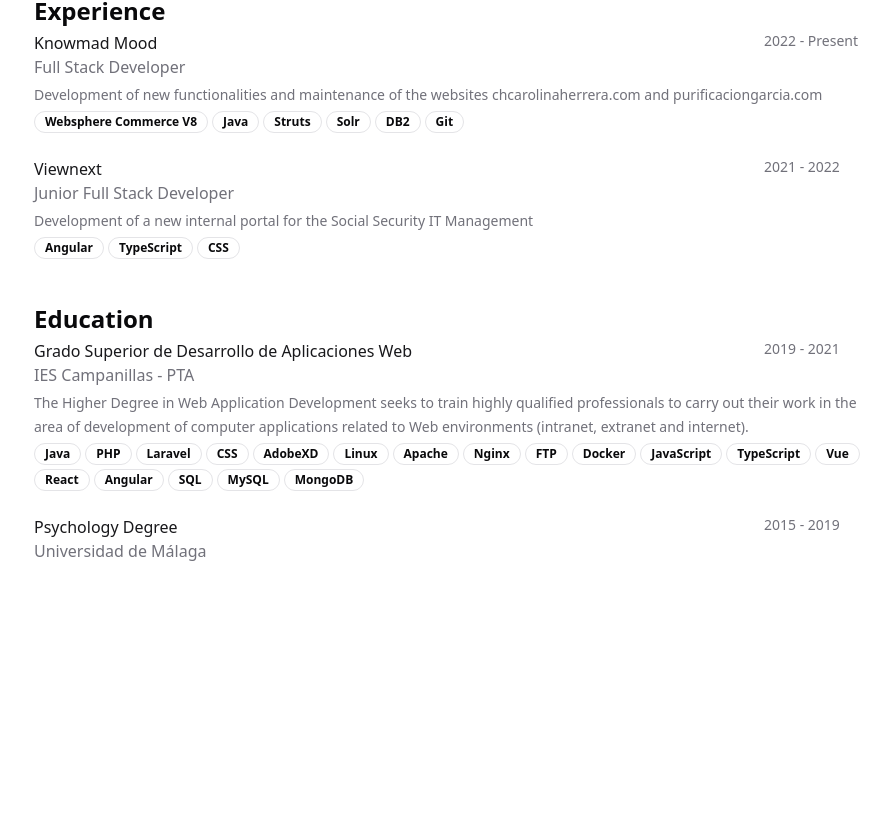
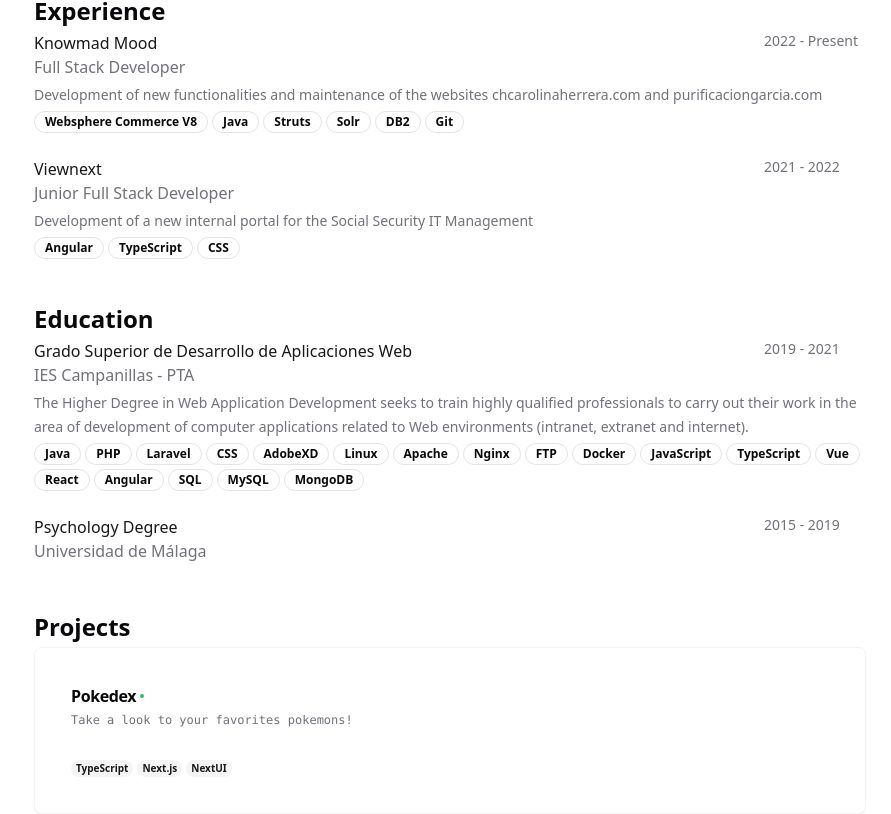
Before and after one commit to jluquer/portfolio, a React (Vite) app: page / in a window 1280 px wide. Shown: the part 807-1621 px from the top of the page, without its empty margins (190-1081 px from the left). Before the commit the page ends 1422 px from the top, so only its background shows below. Built offline with nearby package versions, Linux system fonts and the light colour scheme.

Commit message:
Projects sections + pokedex project

```diff
--- a/src/App.tsx
+++ b/src/App.tsx
@@ -1,7 +1,13 @@
 import { CommandMenu, Header } from '@/components';
 import { ThemeProvider } from '@/components/theme';
 import { TranslationsProvider } from '@/components/translations';
-import { About, Education, Experience, Hero } from '@/components/sections';
+import {
+  About,
+  Education,
+  Experience,
+  Hero,
+  Projects,
+} from '@/components/sections';
 import useMediaQuery from './hooks/useMediaQuery';
 
 export default function App() {
@@ -18,6 +24,7 @@
               <About />
               <Experience />
               <Education />
+              <Projects />
             </main>
           </div>
         </div>
--- /dev/null
+++ b/src/components/ProjectCard.tsx
@@ -0,0 +1,59 @@
+import {
+  Card,
+  CardHeader,
+  CardContent,
+  CardDescription,
+  CardTitle,
+} from './ui/card';
+import { Badge } from './ui/badge';
+
+interface Props {
+  title: string;
+  description: string;
+  tags: readonly string[];
+  link?: string;
+}
+
+export function ProjectCard({ title, description, tags, link }: Props) {
+  return (
+    <Card className='flex flex-col overflow-hidden border border-muted p-3'>
+      <CardHeader className=''>
+        <div className='space-y-1'>
+          <CardTitle className='text-base'>
+            {link ? (
+              <a
+                href={link}
+                target='_blank'
+                className='inline-flex items-center gap-1 hover:underline'
+              >
+                {title}{' '}
+                <span className='size-1 rounded-full bg-green-500'></span>
+              </a>
+            ) : (
+              title
+            )}
+          </CardTitle>
+          <div className='hidden font-mono text-xs underline print:visible'>
+            {link?.replace('https://', '').replace('www.', '').replace('/', '')}
+          </div>
+          <CardDescription className='font-mono text-xs'>
+            {description}
+          </CardDescription>
+        </div>
+      </CardHeader>
+      <CardContent className='mt-auto flex'>
+        <div className='mt-2 flex flex-wrap gap-1'>
+          {tags.map((tag) => (
+            <Badge
+              className='px-1 py-0 text-[10px]'
+              variant='secondary'
+              key={tag}
+            >
+              {tag}
+            </Badge>
+          ))}
+        </div>
+      </CardContent>
+    </Card>
+  );
+}
--- /dev/null
+++ b/src/components/sections/Projects.tsx
@@ -0,0 +1,25 @@
+import { Section } from '.';
+import { ProjectCard } from '../ProjectCard';
+import { useTranslations } from '../translations';
+
+export function Projects() {
+  const { t } = useTranslations();
+  return (
+    <Section
+      id='projects'
+      title={t.cvSections.projects?.title}
+    >
+      {t.cvSections.projects?.entries.map((project) => {
+        return (
+          <ProjectCard
+            key={project.title}
+            title={project.title}
+            description={project.description}
+            tags={project.techStack}
+            link={'link' in project ? project.link.href : undefined}
+          />
+        );
+      })}
+    </Section>
+  );
+}
--- a/src/components/sections/index.ts
+++ b/src/components/sections/index.ts
@@ -3,3 +3,4 @@
 export * from './Experience';
 export * from './Section';
 export * from './Education';
+export * from './Projects';
--- a/src/components/translations/translations.interface.ts
+++ b/src/components/translations/translations.interface.ts
@@ -111,12 +111,11 @@
   | 'Bengali';
 
 interface Projects {
-  name: string;
-  isActive?: boolean;
+  title: string;
   description: string;
-  highlights: Highlight;
-  url: string;
-  github?: string;
+  techStack: string[];
+  link: {
+    label: string;
+    href: string;
+  };
 }
-
-type Highlight = Array<string>;
--- /dev/null
+++ b/src/components/ui/card.tsx
@@ -0,0 +1,79 @@
+import * as React from "react"
+
+import { cn } from "@/lib/utils"
+
+const Card = React.forwardRef<
+  HTMLDivElement,
+  React.HTMLAttributes<HTMLDivElement>
+>(({ className, ...props }, ref) => (
+  <div
+    ref={ref}
+    className={cn(
+      "rounded-lg border bg-card text-card-foreground shadow-sm",
+      className
+    )}
+    {...props}
+  />
+))
+Card.displayName = "Card"
+
+const CardHeader = React.forwardRef<
+  HTMLDivElement,
+  React.HTMLAttributes<HTMLDivElement>
+>(({ className, ...props }, ref) => (
+  <div
+    ref={ref}
+    className={cn("flex flex-col space-y-1.5 p-6", className)}
+    {...props}
+  />
+))
+CardHeader.displayName = "CardHeader"
+
+const CardTitle = React.forwardRef<
+  HTMLParagraphElement,
+  React.HTMLAttributes<HTMLHeadingElement>
+>(({ className, ...props }, ref) => (
+  <h3
+    ref={ref}
+    className={cn(
+      "text-2xl font-semibold leading-none tracking-tight",
+      className
+    )}
+    {...props}
+  />
+))
+CardTitle.displayName = "CardTitle"
+
+const CardDescription = React.forwardRef<
+  HTMLParagraphElement,
+  React.HTMLAttributes<HTMLParagraphElement>
+>(({ className, ...props }, ref) => (
+  <p
+    ref={ref}
+    className={cn("text-sm text-muted-foreground", className)}
+    {...props}
+  />
+))
+CardDescription.displayName = "CardDescription"
+
+const CardContent = React.forwardRef<
+  HTMLDivElement,
+  React.HTMLAttributes<HTMLDivElement>
+>(({ className, ...props }, ref) => (
+  <div ref={ref} className={cn("p-6 pt-0", className)} {...props} />
+))
+CardContent.displayName = "CardContent"
+
+const CardFooter = React.forwardRef<
+  HTMLDivElement,
+  React.HTMLAttributes<HTMLDivElement>
+>(({ className, ...props }, ref) => (
+  <div
+    ref={ref}
+    className={cn("flex items-center p-6 pt-0", className)}
+    {...props}
+  />
+))
+CardFooter.displayName = "CardFooter"
+
+export { Card, CardHeader, CardFooter, CardTitle, CardDescription, CardContent }
--- a/src/locales/en.ts
+++ b/src/locales/en.ts
@@ -216,5 +216,19 @@
         },
       ],
     },
+    projects: {
+      title: 'Projects',
+      entries: [
+        {
+          title: 'Pokedex',
+          techStack: ['TypeScript', 'Next.js', 'NextUI'],
+          description: 'Take a look to your favorites pokemons!',
+          link: {
+            label: 'pokedex-jluquer.vercel.app',
+            href: 'https://pokedex-jluquer.vercel.app/',
+          },
+        },
+      ],
+    },
   },
 };
--- a/src/locales/es.ts
+++ b/src/locales/es.ts
@@ -228,5 +228,19 @@
         },
       ],
     },
+    projects: {
+      title: 'Proyectos',
+      entries: [
+        {
+          title: 'Pokedex',
+          techStack: ['TypeScript', 'Next.js', 'NextUI'],
+          description: 'Echale un vistazo a tus pokemons favoritos!',
+          link: {
+            label: 'pokedex-jluquer.vercel.app',
+            href: 'https://pokedex-jluquer.vercel.app/',
+          },
+        },
+      ],
+    },
   },
 };
```
